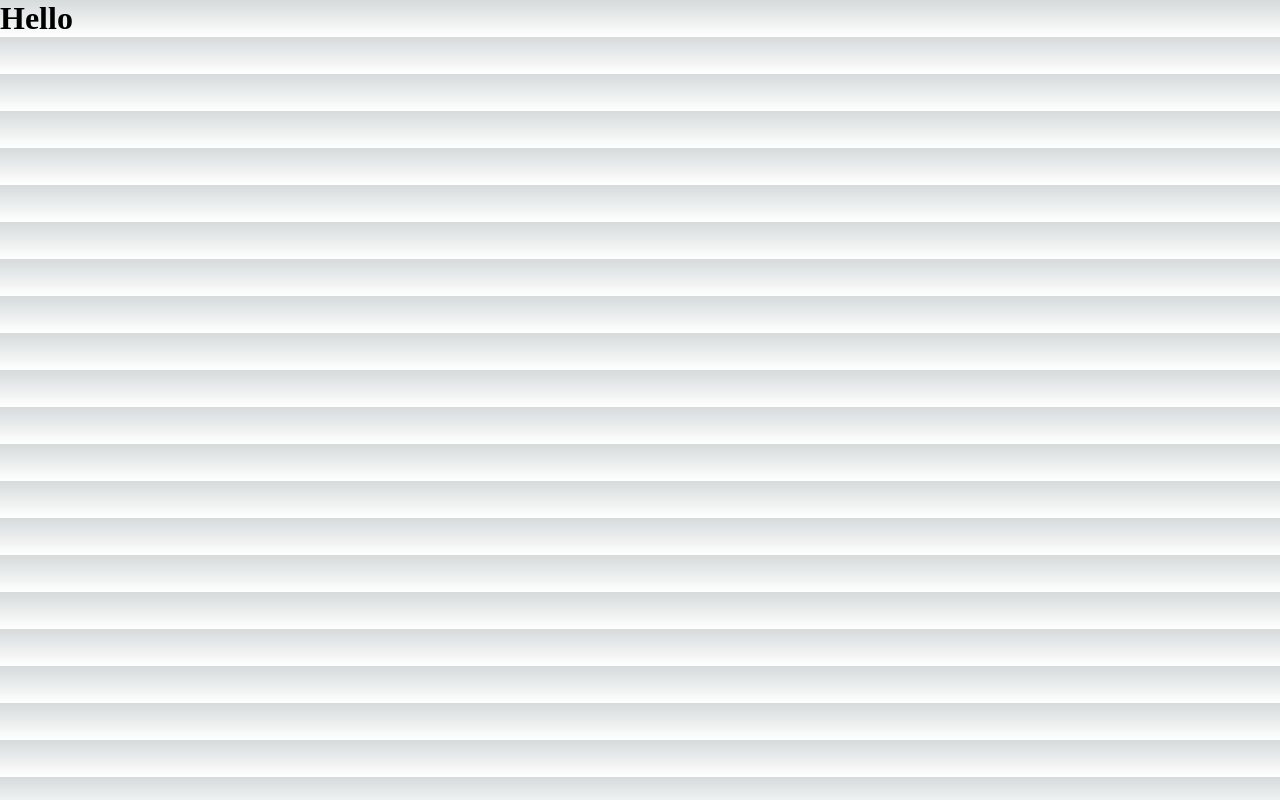
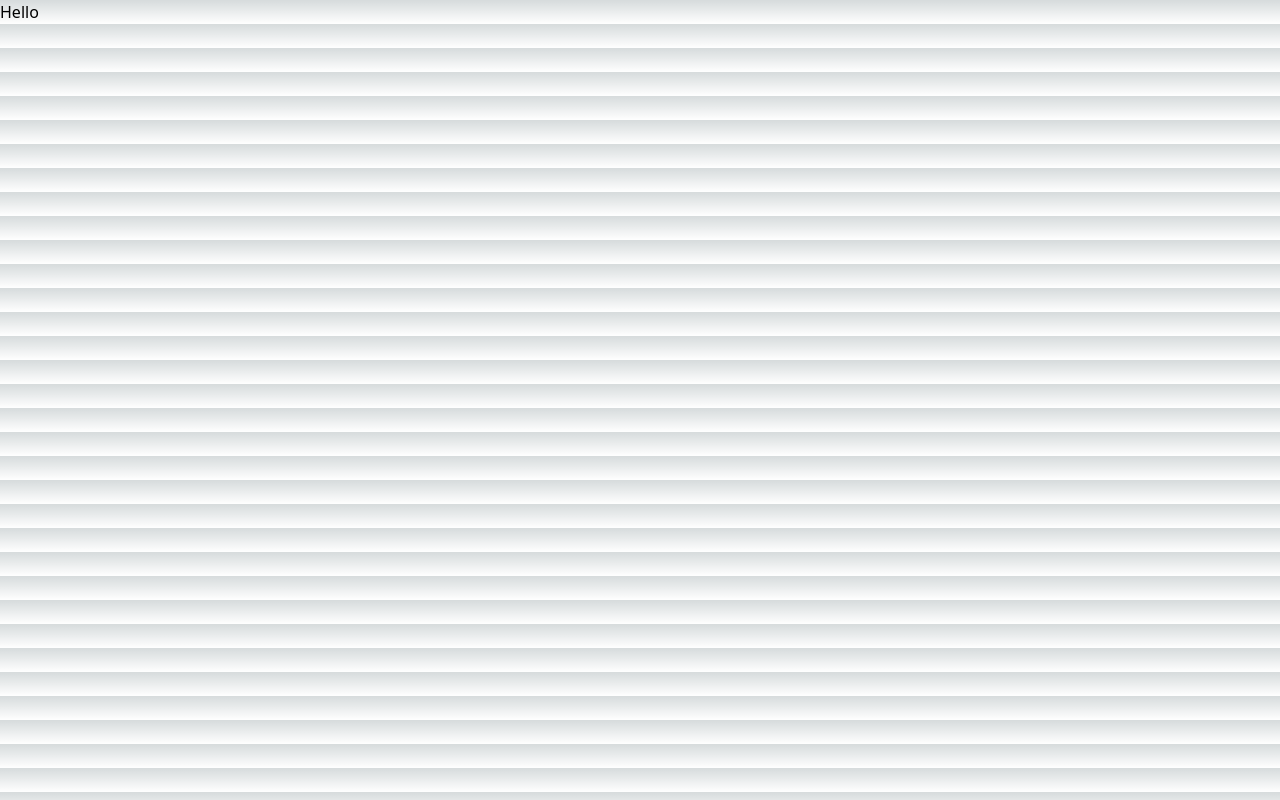
Before and after one commit to Nissrine-Can/Next13-Experiment, a Next.js app: page / in a window 1280 px wide. Built offline with nearby package versions, Linux system fonts and the light colour scheme.

Commit message:
tailwind setup

```diff
--- a/app/globals.css
+++ b/app/globals.css
@@ -1,3 +1,7 @@
+@tailwind base;
+@tailwind components;
+@tailwind utilities;
+
 :root {
   --max-width: 1100px;
   --border-radius: 12px;
--- a/package.json
+++ b/package.json
@@ -12,5 +12,10 @@
     "next": "13.3.0",
     "react": "18.2.0",
     "react-dom": "18.2.0"
+  },
+  "devDependencies": {
+    "autoprefixer": "^10.4.14",
+    "postcss": "^8.4.21",
+    "tailwindcss": "^3.3.1"
   }
 }
--- /dev/null
+++ b/postcss.config.js
@@ -0,0 +1,6 @@
+module.exports = {
+  plugins: {
+    tailwindcss: {},
+    autoprefixer: {},
+  },
+}
--- /dev/null
+++ b/tailwind.config.js
@@ -0,0 +1,15 @@
+/** @type {import('tailwindcss').Config} */
+module.exports = {
+  content: [
+    "./app/**/*.{js,ts,jsx,tsx}",
+    "./pages/**/*.{js,ts,jsx,tsx}",
+    "./components/**/*.{js,ts,jsx,tsx}",
+
+    // Or if using `src` directory:
+    "./src/**/*.{js,ts,jsx,tsx}",
+  ],
+  theme: {
+    extend: {},
+  },
+  plugins: [],
+}
```
Also changed, not shown: 1 other file (tests, documents, lock files or other folders).
